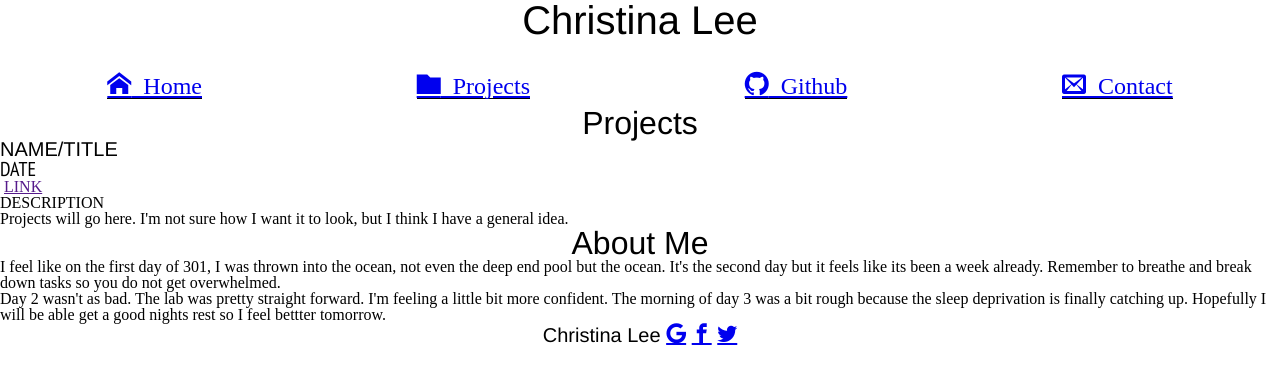
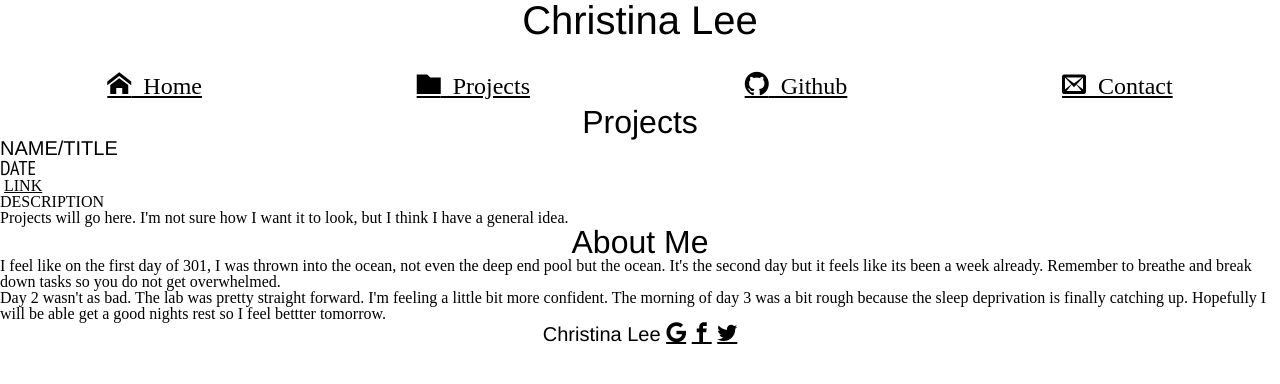
Before and after one commit to cleex1004/portfolio, a plain HTML site: page index.html in a window 1280 px wide. Drawn offline with nearby package versions, Linux system fonts and the light colour scheme; files whose address does not match are found by name; a web font is replaced by a local one.

Commit message:
sns links pink hover

```diff
--- a/index.html
+++ b/index.html
@@ -49,12 +49,13 @@
         <p>Day 2 wasn't as bad. The lab was pretty straight forward. I'm feeling a little bit more confident. The morning of day 3 was a bit rough because the sleep deprivation is finally catching up. Hopefully I will be able get a good nights rest so I feel bettter tomorrow.</p>
       </section>
     </main>
-    <footer class="footer center">
-      <p>Christina Lee
-       <a href="https://aboutme.google.com/b/111577494895983409351/" class="icon-google"></a>
-       <a href="https://www.facebook.com/" class="icon-facebook"></a>
-       <a href="https://twitter.com/" class="icon-twitter"></a>
-      </p>
+    <footer>
+      <div class="footer">
+        <p>Christina Lee
+        <a href="https://aboutme.google.com/b/111577494895983409351/" class="icon-google"></a>
+        <a href="https://www.facebook.com/" class="icon-facebook"></a>
+        <a href="https://twitter.com/" class="icon-twitter"></a></p>
+      </div>
     </footer>
     <script src="app.js" type="text/javascript"></script>
   </body>
--- a/styles/base.css
+++ b/styles/base.css
@@ -23,6 +23,18 @@ img {
   max-width: 100%;
 }
 
-p{
+p {
   font-family: 'Sahitya';
 }
+
+a:link {
+  color: black;
+}
+
+a:visited {
+  color: black;
+}
+
+a:hover {
+  color: deeppink;
+}
--- a/styles/layout.css
+++ b/styles/layout.css
@@ -1,3 +1,9 @@
 .center {
   text-align: center;
 }
+
+footer {
+  width:50%;
+  margin-left: 25%;
+  margin-right: 25%;
+}
--- a/styles/modules.css
+++ b/styles/modules.css
@@ -52,11 +52,20 @@
 
 }
 
+.footer {
+  display: flex;
+  justify-content: center;
+}
+
 .footer p {
   font-size: 1.25em;
   font-family: 'arimo';
 }
 
+.footer div {
+  font-size: .5em;
+  align-items: center;
+}
 @media only screen and (min-width:769px) {
   .icon-menu {
     visibility: hidden;
@@ -74,7 +83,6 @@
     margin-bottom: 0.5em;
   }
   .main-nav li {
-    border-bottom: 1px solid black;
     justify-content: space-around;
     padding: 0;
   }
```
